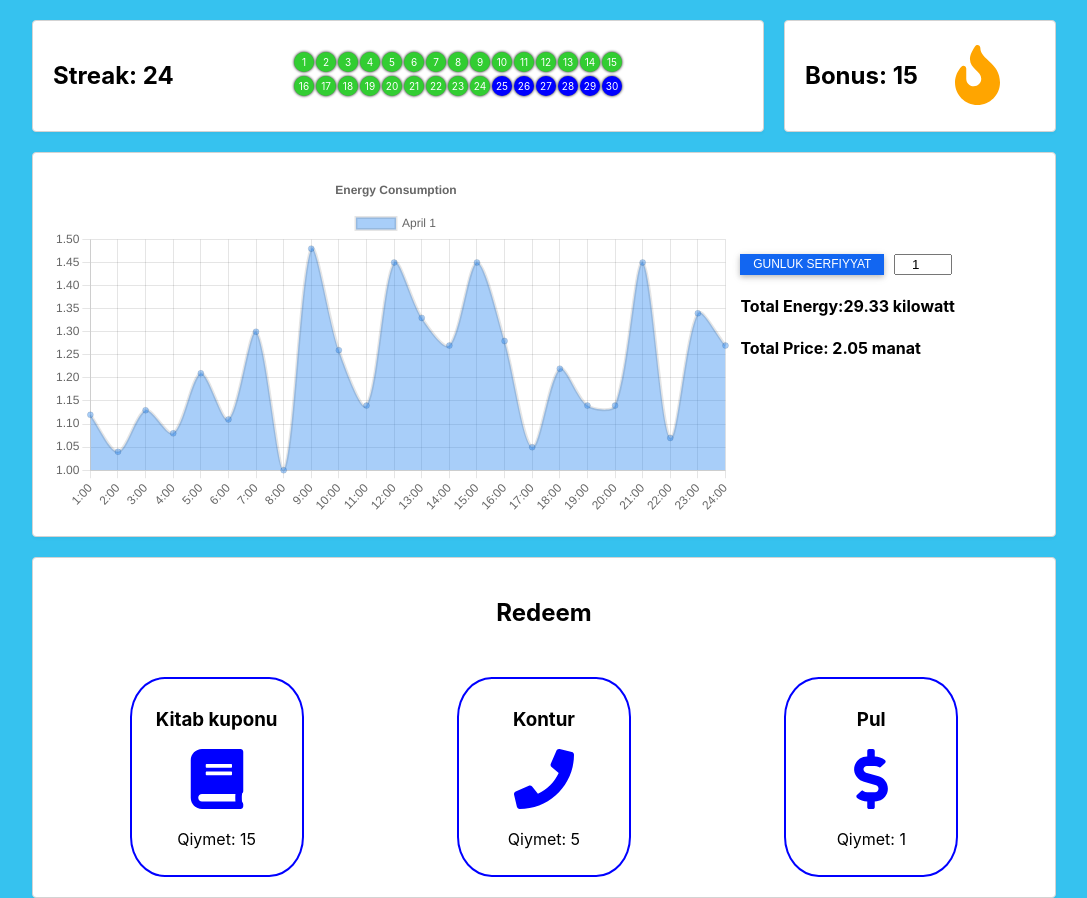
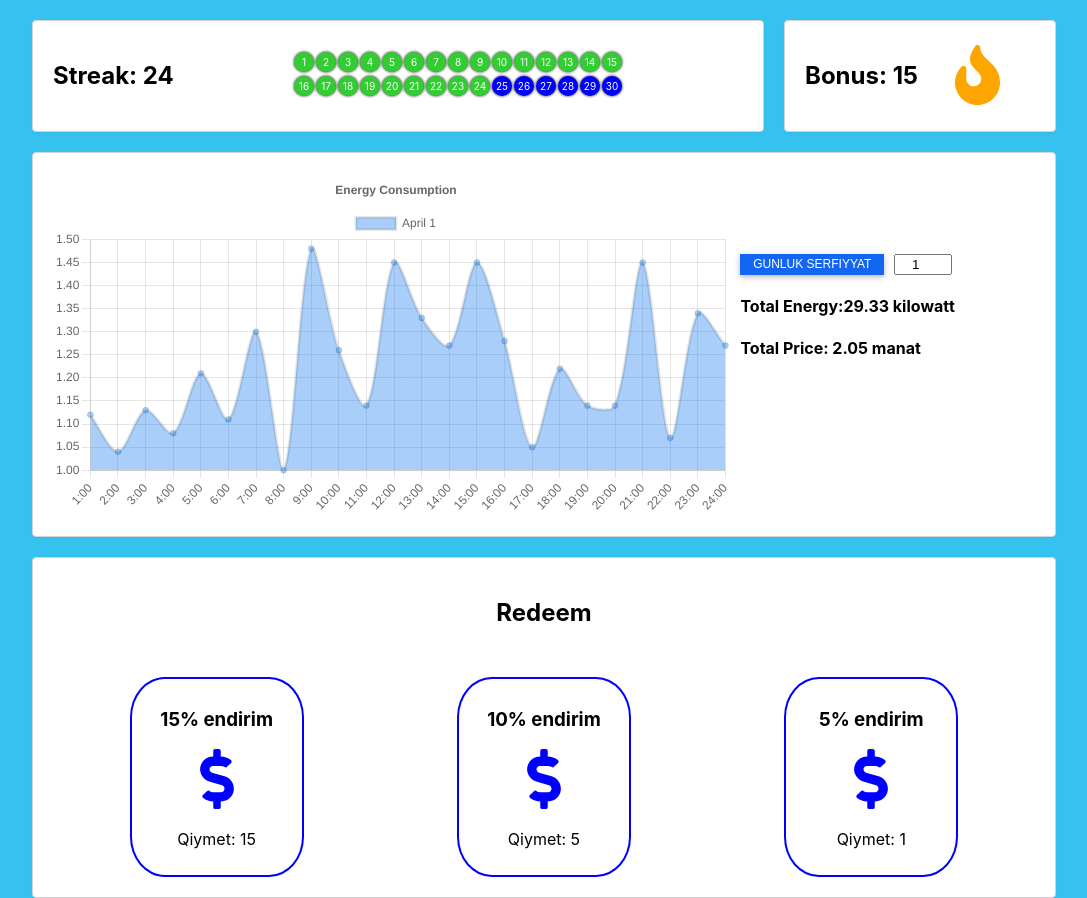
Before and after one commit to ElnurBDa/Energy-Hackathon-Front, a React (Create React App) app in the folder client-app/: page /dashboard in a window 1280 px wide. Shown: the whole page, without its empty margins (96-1183 px from the left). Built offline with nearby package versions, Linux system fonts and the light colour scheme.

Commit message:
for Akbar

```diff
--- a/client-app/src/components/redeem.tsx
+++ b/client-app/src/components/redeem.tsx
@@ -4,17 +4,17 @@ import { FaBook, FaPhone, FaDollarSign } from 'react-icons/fa'
 
 const presents = [
     {
-        title: "Kitab kuponu",
-        logo: FaBook,
+        title: "15% endirim",
+        logo: FaDollarSign,
         price: 15
     },
     {
-        title: "Kontur",
-        logo: FaPhone,
+        title: "10% endirim",
+        logo: FaDollarSign,
         price: 5
     },
     {
-        title: "Pul",
+        title: "5% endirim",
         logo: FaDollarSign,
         price: 1
     },
```
